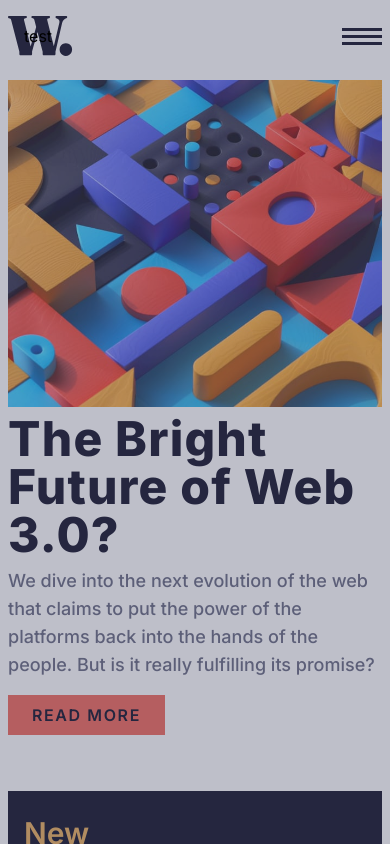
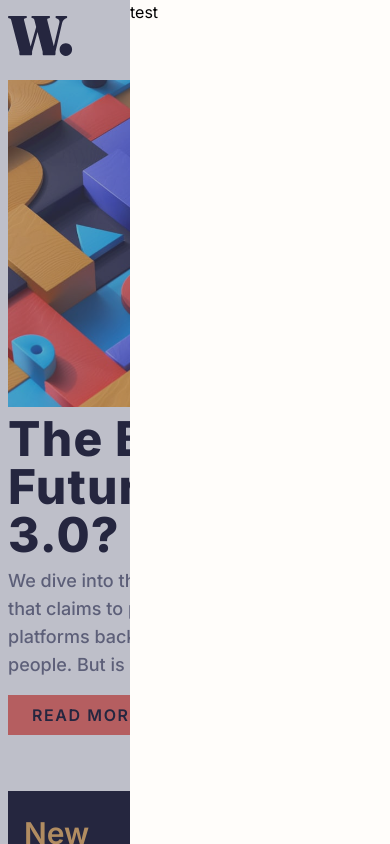
Before and after one commit to akshay-ken/rookie-project-08, a React (Vite) app: page / in a window 390 px wide. Both pictures are taken after a click on the picture 362 px from the left and 36 px from the top of the page. Shown: the top 844 px of the page. Built offline with nearby package versions, Linux system fonts and the light colour scheme.

Commit message:
style: add basic styling to children div

```diff
--- a/src/components/MobileMenu.jsx
+++ b/src/components/MobileMenu.jsx
@@ -5,7 +5,7 @@ export function MobileMenu({ onClose }) {
       onClick={onClose}
       className="h-screen fixed inset-0 bg-Dark-grayish-blue/40 bg-blend-overlay p-6 w-full"
     >
-      <div>test</div>
+      <div className="w-2/3 bg-Off-white absolute inset-y-0 right-0">test</div>
       <ul></ul>
     </div>,
     document.getElementById("menu")
```
